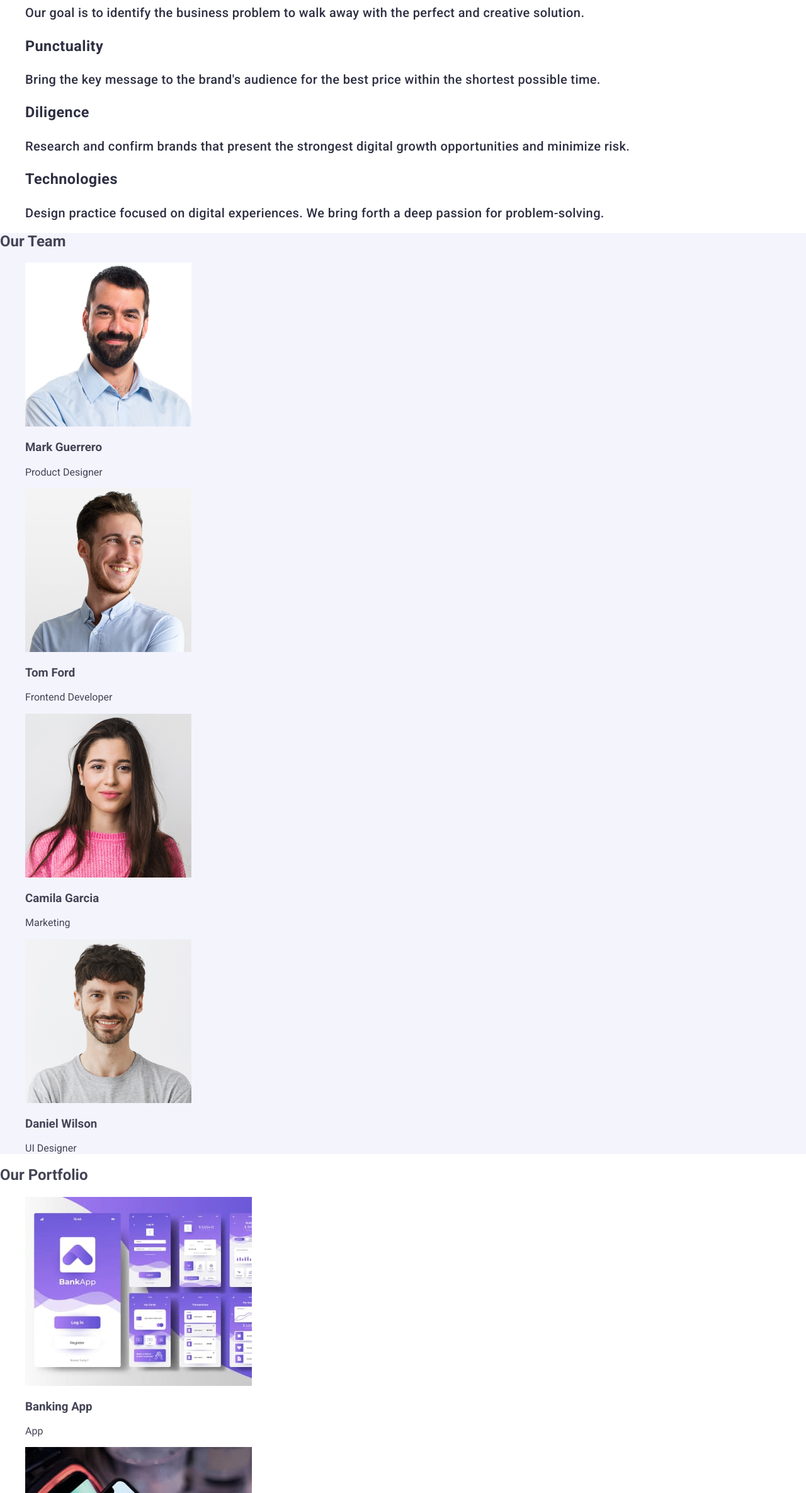
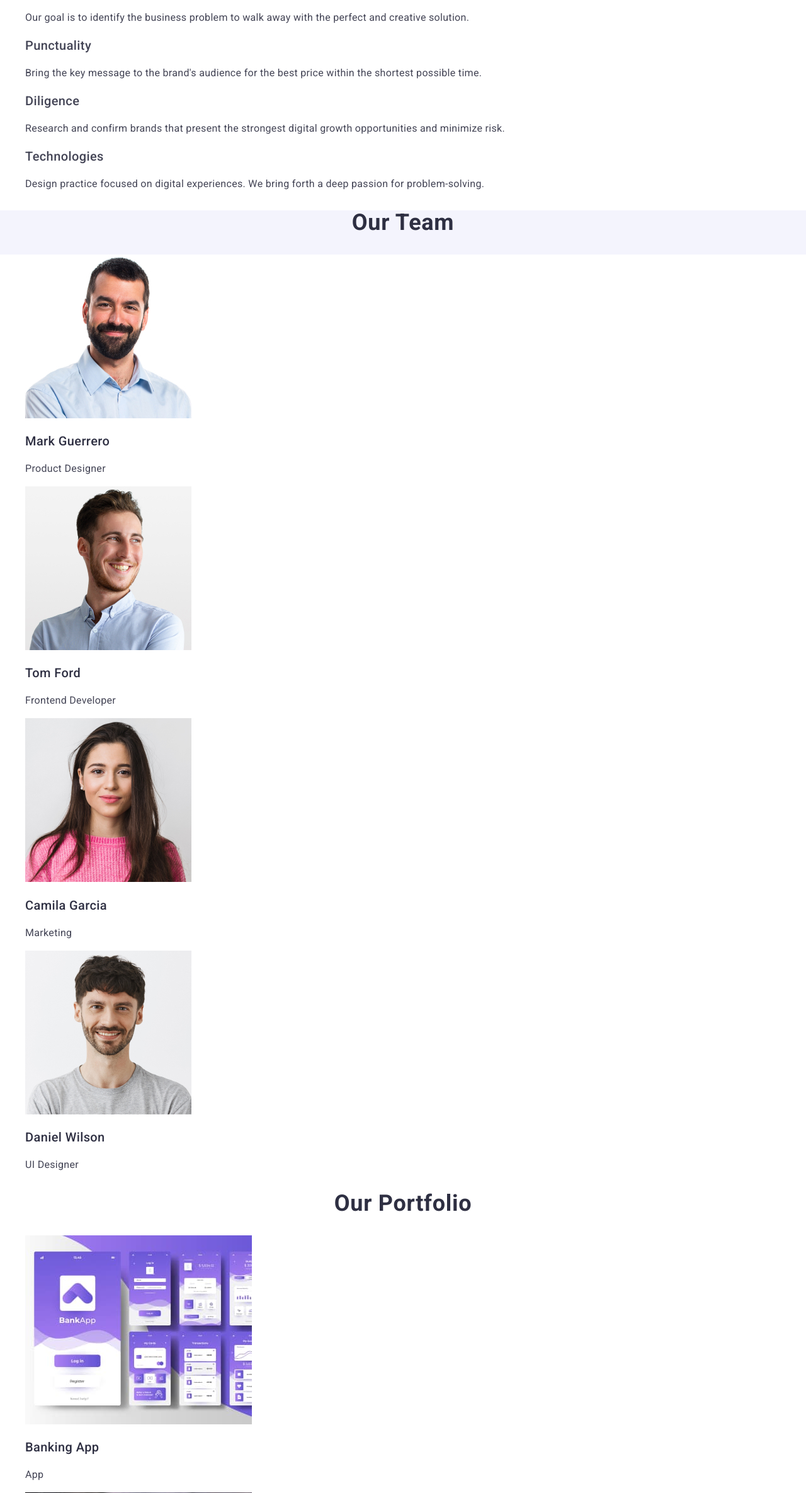
Before and after one commit to DariaPuhach/goit-markup-hw-02, a plain HTML site: page index.html in a window 1280 px wide. Shown: the part 430-2800 px from the top of the page at 63% size. Drawn offline with nearby package versions, Linux system fonts and the light colour scheme.

Commit message:
add styles

```diff
--- a/css/styles.css
+++ b/css/styles.css
@@ -25,10 +25,8 @@ button {
 }
 
 .visually-hidden {
-    position: absolute;
     margin: -1px;
     border: 0;
-    padding: 0;
     white-space: nowrap;
     clip-path: inset(100%);
     clip: rect(0 0 0 0);
@@ -85,23 +83,71 @@ button {
     font-weight: 500;
     line-height: 1.5;
     letter-spacing: 0.04em;
-    color: var(--c-background-light);
+    background-color:var(--c-brand)
     cursor: pointer;
 }
 .hero-button:hover, .hero-button:focus{
     background-color: #404BBF;}
 
-.advantages{
+.advantages-title{
+    font-weight: 500;
+    font-size: 20px;
+    line-height: 1.2;
+    letter-spacing: 0.02em;
+}
+
+.advantages-text{
+    font-size: 16px;
+    line-height: 1.5;
+    letter-spacing: 0.02em;
+    color:#434455 ;
+}
+
+.team-section{
+    background-color: var(--c-primary-light);
+}
+.team-title-main{
+    font-size: 36px;
+    line-height: 1.11;
+    text-align: center;
+    letter-spacing: 0.02em;
+    text-transform: capitalize;
+    color: var(--c-primary);
+}
+.team-list{
+    background-color: var(--c-background-light)
+}
+.team-people{
     font-weight: 500;
     font-size: 20px;
     line-height: 1.2;
     letter-spacing: 0.02em;
     color: var(--c-primary);
 }
-.advantages-title{
+.team-text{
+    font-size: 16px;
     line-height: 1.5;
     letter-spacing: 0.02em;
 }
-.team-section{
-    background-color: var(--c-primary-light);
+
+.portfolio{
+    font-size: 36px;
+    line-height: 1.11;
+    text-align: center;
+    letter-spacing: 0.02em;
+    text-transform: capitalize;
+    color: var(--c-primary);
 }
+
+.portfolio-title{
+    font-weight: 500;
+    font-size: 20px;
+    line-height: 1.2;
+    letter-spacing: 0.02em;
+    color: var(--c-primary);
+}
+
+.portfolio-text{
+    line-height: 1.5;
+    letter-spacing: 0.02em;
+}
--- a/index.html
+++ b/index.html
@@ -42,7 +42,7 @@
             <h1 class="hero-text" >Effective Solutions for Your Business</h1>
             <button class="hero-button" type="button">Order Service</button>
             </section>
-                <section class="advantages">
+                <section >
                     <h2 class="visually-hidden">our advantages</h2>
                     <ul>
                         <li>
@@ -64,63 +64,63 @@
                 </ul>
                 </section>
                 <section class="team-section">
-            <h2>Our Team</h2>
-            <ul>
+            <h2 class="team-title-main">Our Team</h2>
+            <ul class="team-list">
                 <li>
                     <img src="./images/01.jpg" width="264" height="260" alt="Mark Guerrero"/>
-                  <h3>Mark Guerrero</h3>
-                  <p>Product Designer</p>
+                  <h3 class="team-people">Mark Guerrero</h3>
+                  <p class="team-text">Product Designer</p>
 
                 </li>
                 <li>
                     <img src="./images/02.jpg" width="264" height="260" alt="Tom Ford"/>
-                  <h3>Tom Ford</h3>
-                  <p>Frontend Developer</p>
+                  <h3 class="team-people">Tom Ford</h3>
+                  <p class="team-text">Frontend Developer</p>
                 </li>
                 <li>
                     <img src="./images/03.jpg" width="264" height="260" alt="Camila Garcia"/>
-                  <h3>Camila Garcia</h3>
-                  <p>Marketing</p>
+                  <h3 class="team-people">Camila Garcia</h3>
+                  <p class="team-text">Marketing</p>
                 </li>
                 <li>
                     <img src="./images/04.jpg" width="264" height="260" alt="Daniel Wilson"/>
-                  <h3>Daniel Wilson</h3>
-                  <p>UI Designer</p>
+                  <h3 class="team-people">Daniel Wilson</h3>
+                  <p class="team-text">UI Designer</p>
                 </li>
             </ul>
         </section>
         <section>
-            <h2 >Our Portfolio</h2>
+            <h2 class="portfolio">Our Portfolio</h2>
             <ul>
                 <li>
                     <img src="./images/bankingapp.jpg" width="360" height="300" alt="Banking App">
-                    <h3>Banking App</h3>
-                    <p>App</p>
+                    <h3 class="portfolio-title">Banking App</h3>
+                    <p class="portfolio-text">App</p>
                 </li>
                 <li>
                     <img src="./images/cashless.jpg" width="360" height="300" alt="Cashless Payment">
-                    <h3>Cashless Payment</h3>
-                    <p>Marketing</p>
+                    <h3 class="portfolio-title">Cashless Payment</h3>
+                    <p class="portfolio-text">Marketing</p>
                 </li>
                 <li>
                     <img src="./images/meditaion.jpg" width="360" height="300" alt="Meditaion App">
-                    <h3>Meditaion App</h3>
-                    <p>App</p>
+                    <h3 class="portfolio-title">Meditaion App</h3>
+                    <p class="portfolio-text">App</p>
                 </li>
                 <li>
                     <img src="./images/taxi.jpg" width="360" height="300" alt="Taxi Service">
-                    <h3>Taxi Service</h3>
-                    <p>Marketing</p>
+                    <h3 class="portfolio-title">Taxi Service</h3>
+                    <p class="portfolio-text">Marketing</p>
                 </li>
                 <li>
                     <img src="./images/screen.jpg" width="360" height="300" alt="Screen Illustrations">
-                    <h3>Screen Illustrations</h3>
-                    <p>Design</p>
+                    <h3 class="portfolio-title">Screen Illustrations</h3>
+                    <p class="portfolio-text">Design</p>
                 </li>
                 <li>
                     <img src="./images/online.jpg" width="360" height="300" alt="Online Courses">
-                    <h3>Online Courses</h3>
-                    <p>Marketing</p>
+                    <h3 class="portfolio-title">Online Courses</h3>
+                    <p class="portfolio-text">Marketing</p>
                 </li>
             </ul>
 
```
